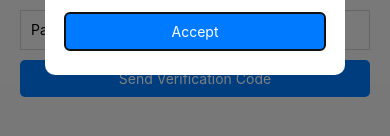
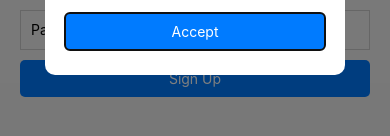
Before and after one commit to ThomasSimp/HellavorApp, a React Native app: screen /Signup in a window 390 px wide. Shown: the part 426-562 px from the top of the page. Built offline with nearby package versions, Linux system fonts and the light colour scheme.

Commit message:
SignupScreen.js fixed string value.
- Changed Signup button text from 'Send Verification Code' to 'Sign Up'

```diff
--- a/screens/SignupScreen.js
+++ b/screens/SignupScreen.js
@@ -77,7 +77,7 @@ export default function SignupScreen({ navigation }) {
             style={styles.input}
           />
           <TouchableOpacity style={styles.button} onPress={handleSignup}>
-            <Text style={styles.buttonText}>Send Verification Code</Text>
+            <Text style={styles.buttonText}>Sign Up</Text>
           </TouchableOpacity>
         </>
       ) : (
```
